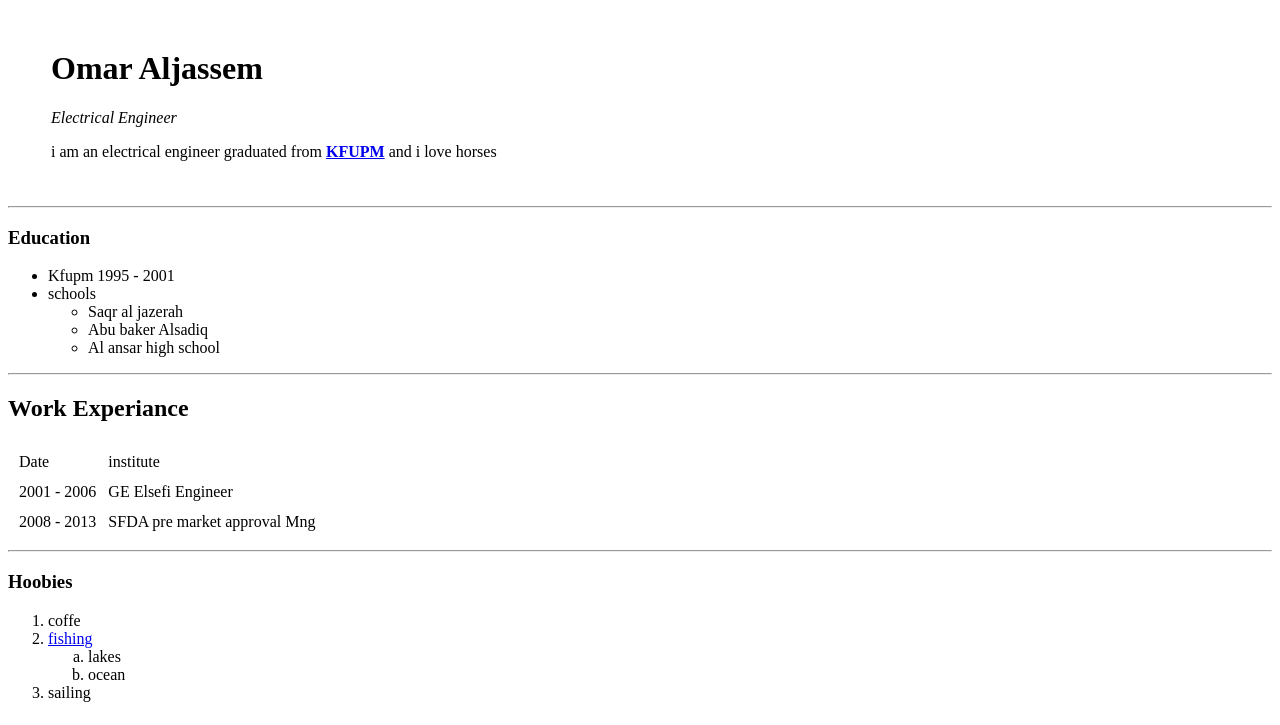
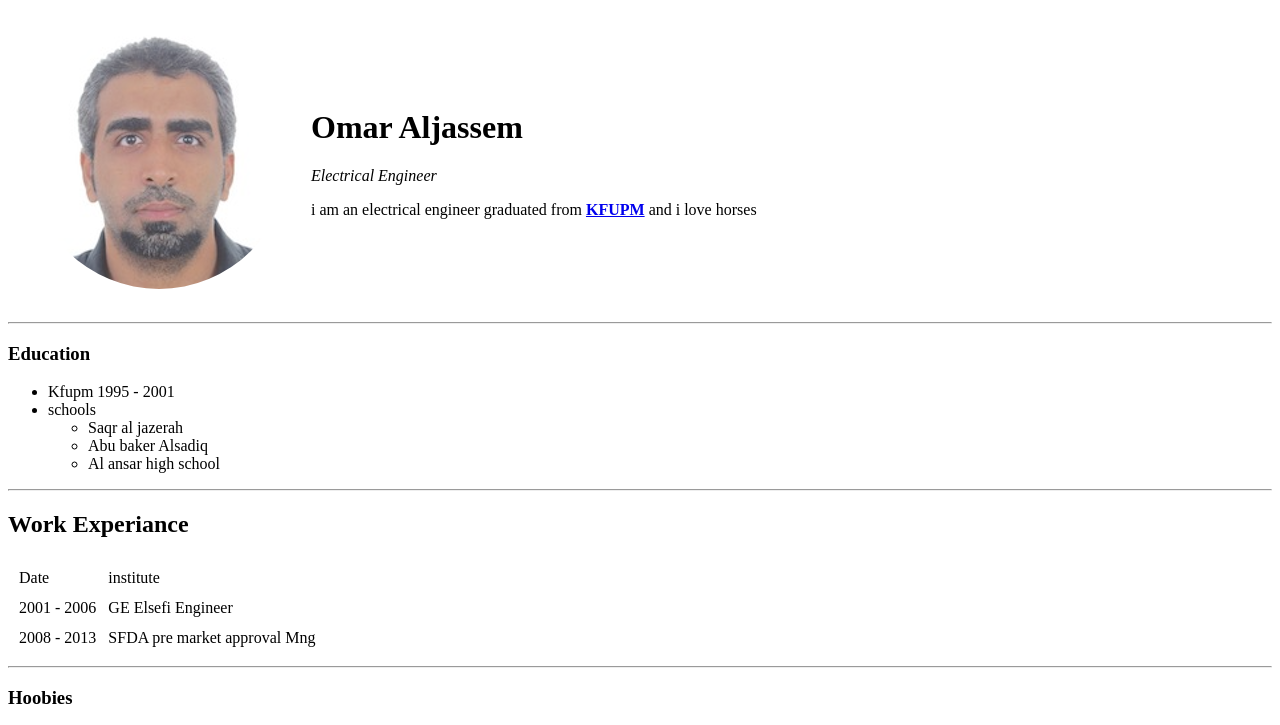
Before and after one commit to omarjassem/cv, a plain HTML site: page index.html in a window 1280 px wide. Shown: the top 725 px of the page. Drawn offline with Linux system fonts and the light colour scheme.

Commit message:
Add files via upload

```diff
--- a/index.html
+++ b/index.html
@@ -7,7 +7,7 @@
   <body>
     <table cellspacing="20">
       <tr>
-        <td><img src="images/me.png" alt=""></td>
+        <td><img src="me.png" alt=""></td>
         <td><h1> Omar Aljassem</h1>
             <p><em>Electrical Engineer</em></p>
             <p>i am an electrical engineer graduated from <a href="http://www.kfupm.edu.sa/default.aspx"><strong>KFUPM</strong></a> and i love horses</p>
```
